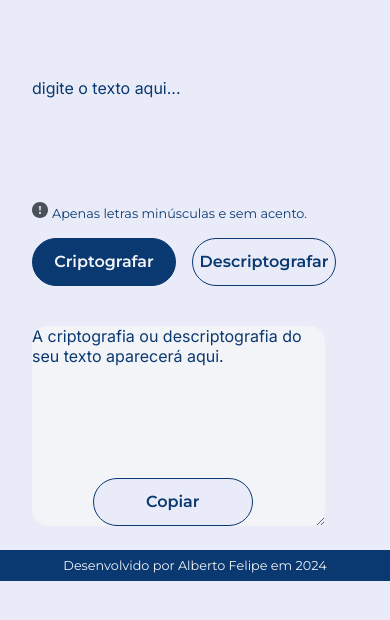
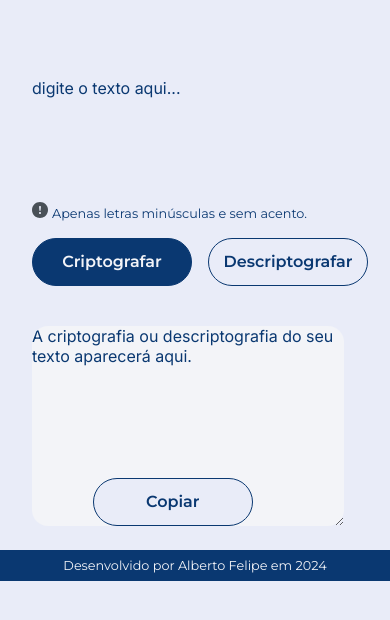
Before and after one commit to FelipeAju/challenge-decodificador, a plain HTML site: page index.html in a window 390 px wide. Shown: the part 38-658 px from the top of the page. Drawn offline with Linux system fonts and the light colour scheme.

Commit message:
tamnho do botões

```diff
--- a/style.css
+++ b/style.css
@@ -177,20 +177,20 @@
 
     .button__encrypt {
         font-size: 1rem;
-        width: 9rem;
+        width: 10rem;
         height: 3rem;
     }
 
     .button__decrypt {
         font-size: 1rem;
-        width: 9rem;
+        width: 10rem;
         height: 3rem;
     }
 
     .final-text {
         font-size: 1rem;
         position: absolute;
-        width: 75%;
+        width: 80%;
         margin-top: 1rem;
     }
 
```
